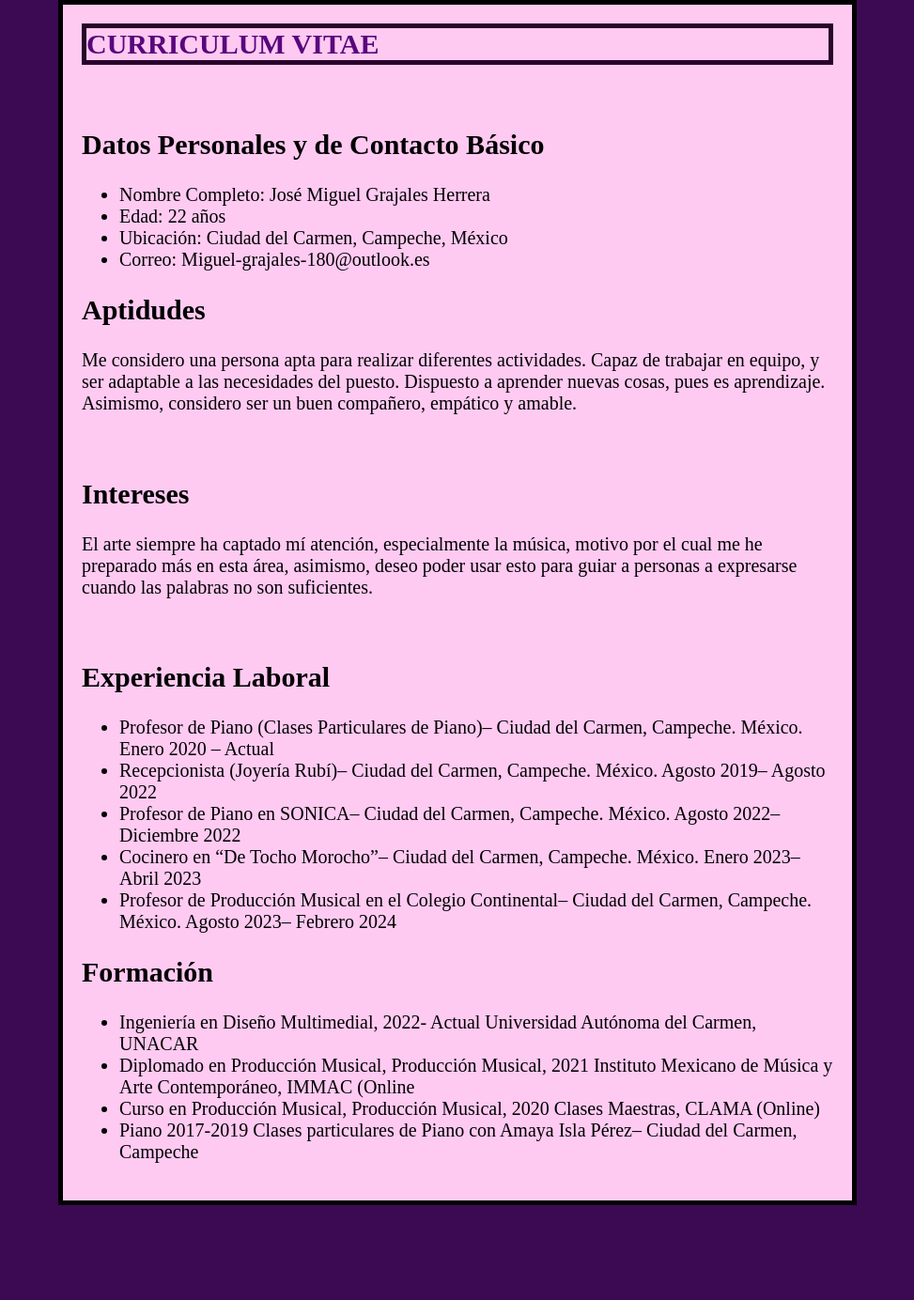
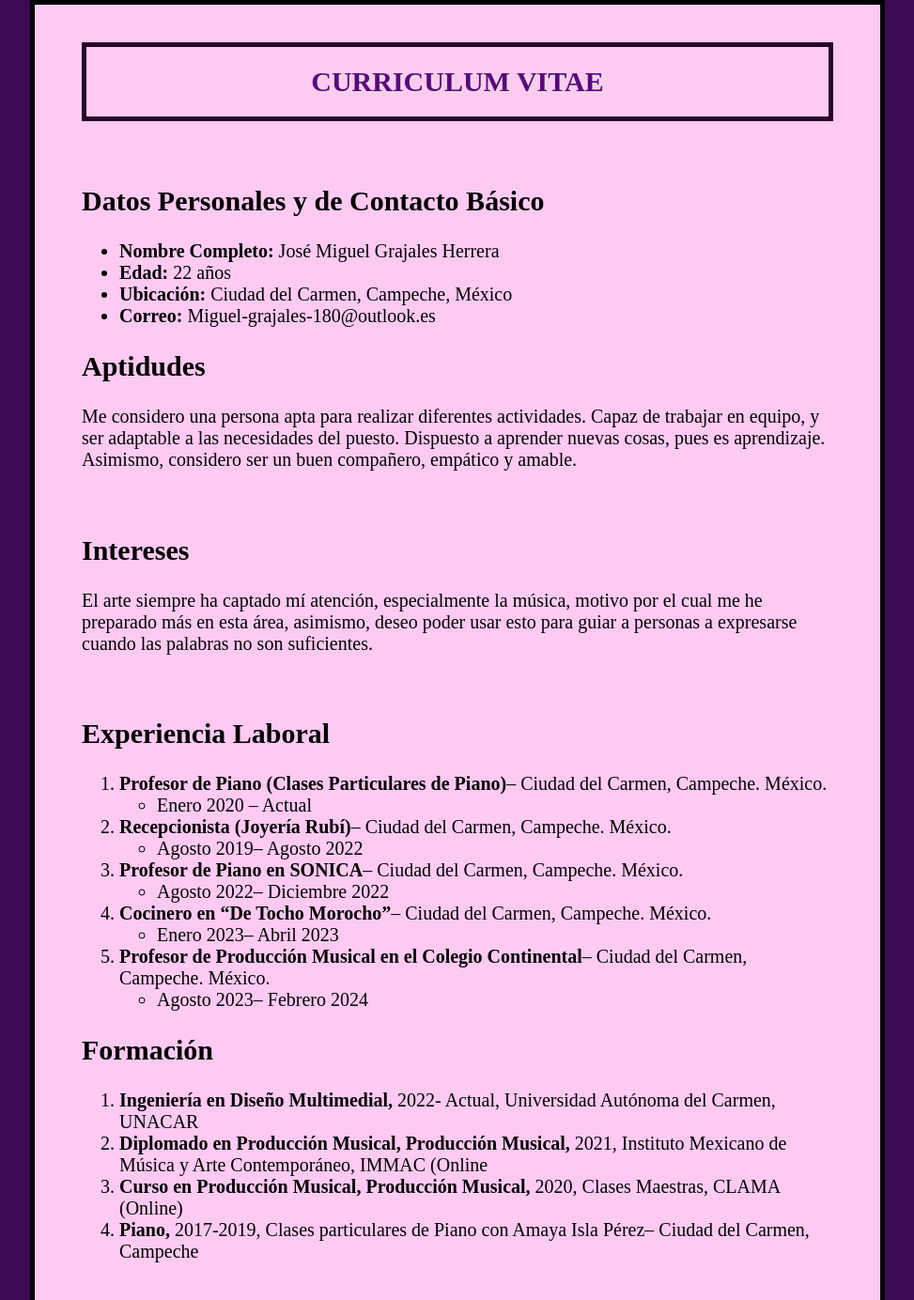
Before and after one commit to MikeG-Herrera/03-maquetacion-cv, a plain HTML site: page 03-maquetacion-cv/index.html in a window 1280 px wide. Shown: the top 1384 px of the page at 94% size, without its empty margins (153-1126 px from the left). Before the commit the page ends 1283 px from the top, so only its background shows below. Drawn offline with Linux system fonts and the light colour scheme; a web font is replaced by a local one.

Commit message:
Formulario Básico de CV 2.0

```diff
--- a/03-maquetacion-cv/estilos.css
+++ b/03-maquetacion-cv/estilos.css
@@ -2,7 +2,7 @@ body {
     width: 800px;
     margin: 0 auto;
     background-color: #ffcaf2;
-    padding: 0 20px 20px 20px;
+    padding: 20px 50px 20px;
     border: 5px solid black;
   }
 
@@ -10,6 +10,9 @@ h1 {
     color: #58067D;
     font-size:30px;
     border: 5px solid rgb(41, 2, 43);
+    text-shadow: 2px 2px 2px rgb(231, 219, 219);
+    padding: 20px 50px 20px;
+    text-align: center;
   }
 
 p {
--- a/03-maquetacion-cv/index.html
+++ b/03-maquetacion-cv/index.html
@@ -17,10 +17,10 @@
     <h2>Datos Personales y de Contacto Básico</h2>
 
      <ul>
-        <li>Nombre Completo: José Miguel Grajales Herrera</li>
-        <li>Edad: 22 años</li>
-        <li>Ubicación: Ciudad del Carmen, Campeche, México</li>
-        <li>Correo: Miguel-grajales-180@outlook.es</li>
+        <li><b>Nombre Completo: </b>José Miguel Grajales Herrera</li>
+        <li><b>Edad:</b> 22 años</li>
+        <li><b>Ubicación:</b> Ciudad del Carmen, Campeche, México</li>
+        <li><b>Correo:</b> Miguel-grajales-180@outlook.es</li>
     </ul>
 
     <h2>Aptidudes</h2>
@@ -38,35 +38,46 @@
 
     <h2>Experiencia Laboral</h2>
 
-    <ul>
-        <li> Profesor de Piano (Clases Particulares de Piano)– Ciudad del Carmen,
-            Campeche. México.
-            Enero 2020 – Actual</li>
-        <li>Recepcionista (Joyería Rubí)– Ciudad del Carmen, Campeche. México.
-            Agosto 2019– Agosto 2022</li>
-        <li>Profesor de Piano en SONICA– Ciudad del Carmen, Campeche. México.
-            Agosto 2022– Diciembre 2022</li>
-        <li> Cocinero en “De Tocho Morocho”– Ciudad del Carmen, Campeche. México.
-            Enero 2023– Abril 2023</li>
-        <li> Profesor de Producción Musical en el Colegio Continental– Ciudad del Carmen,
-            Campeche. México.
-            Agosto 2023– Febrero 2024</li>
-    </ul>
+    <ol>
+        <li><b>Profesor de Piano (Clases Particulares de Piano)</b>– Ciudad del Carmen,
+            Campeche. México.</li>
+            <ul>
+                <li>Enero 2020 – Actual</li>
+            </ul>
+
+        <li><b>Recepcionista (Joyería Rubí)</b>– Ciudad del Carmen, Campeche. México.</li>
+            <ul>
+                <li>Agosto 2019– Agosto 2022</li>
+            </ul>
+        <li><b>Profesor de Piano en SONICA</b>– Ciudad del Carmen, Campeche. México.</li>
+            <ul>
+                <li>Agosto 2022– Diciembre 2022</li>
+            </ul>
+        <li><b>Cocinero en “De Tocho Morocho”</b>– Ciudad del Carmen, Campeche. México.</li>
+            <ul>
+                <li>Enero 2023– Abril 2023</li>
+            </ul>
+        <li><b>Profesor de Producción Musical en el Colegio Continental</b>– Ciudad del Carmen,
+            Campeche. México.</li>
+            <ul>
+                <li>Agosto 2023– Febrero 2024</li>
+            </ul>
+    </ol>
 
     <h2>Formación</h2>
 
-    <ul>
-        <li> Ingeniería en Diseño Multimedial, 2022- Actual
+    <ol>
+        <li> <b>Ingeniería en Diseño Multimedial,</b> <l>2022- Actual, </l>
              Universidad Autónoma del Carmen, UNACAR</li>
-        <li> Diplomado en Producción Musical, Producción Musical, 2021
+        <li> <b>Diplomado en Producción Musical, Producción Musical,</b> <l>2021, </l>
              Instituto Mexicano de Música y Arte Contemporáneo, IMMAC (Online</li>
-        <li> Curso en Producción Musical, Producción Musical, 2020
+        <li><b> Curso en Producción Musical, Producción Musical,</b> <l>2020, </l>
              Clases Maestras, CLAMA (Online)</li>
-        <li>Piano 2017-2019
+        <li><b>Piano,</b> <l>2017-2019, </l>
             Clases particulares de Piano con Amaya Isla Pérez– Ciudad del Carmen,
             Campeche</li>
 
-    </ul>
+    </ol>
 
 
 </body>
```
